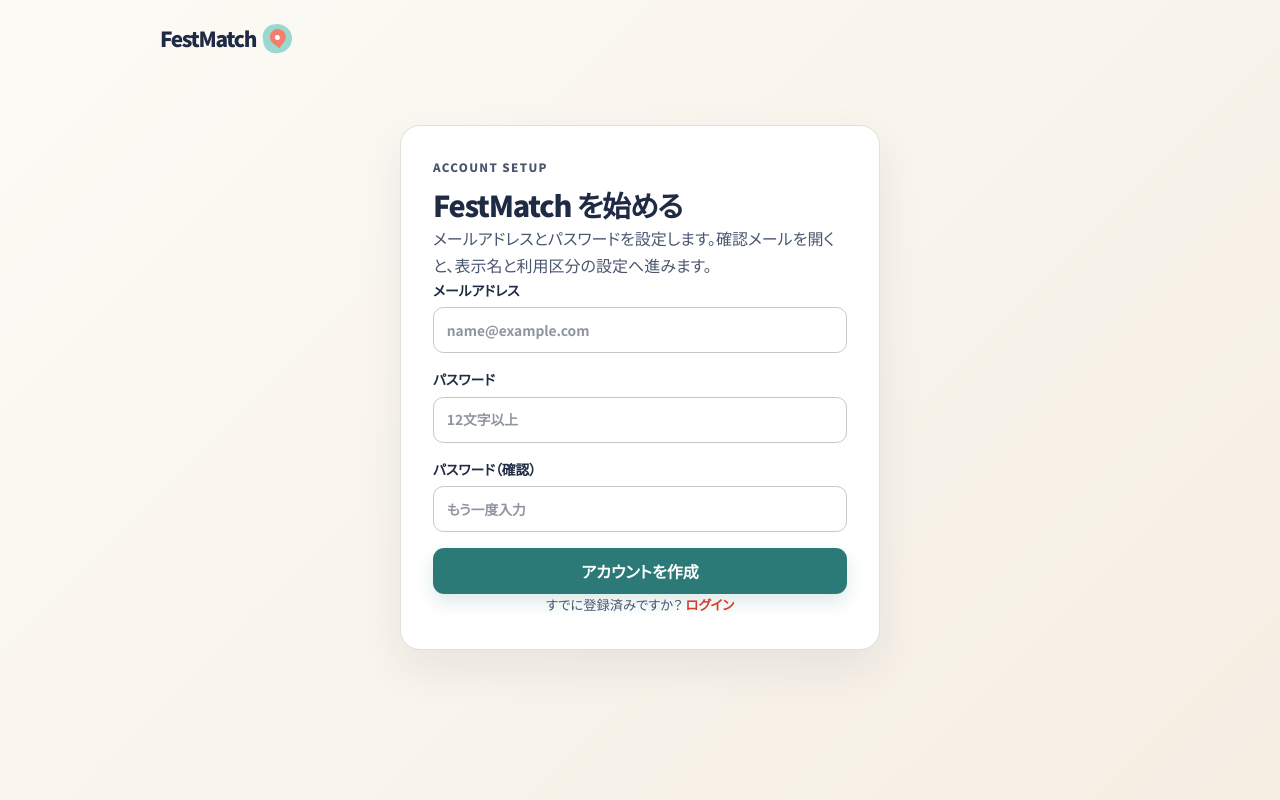
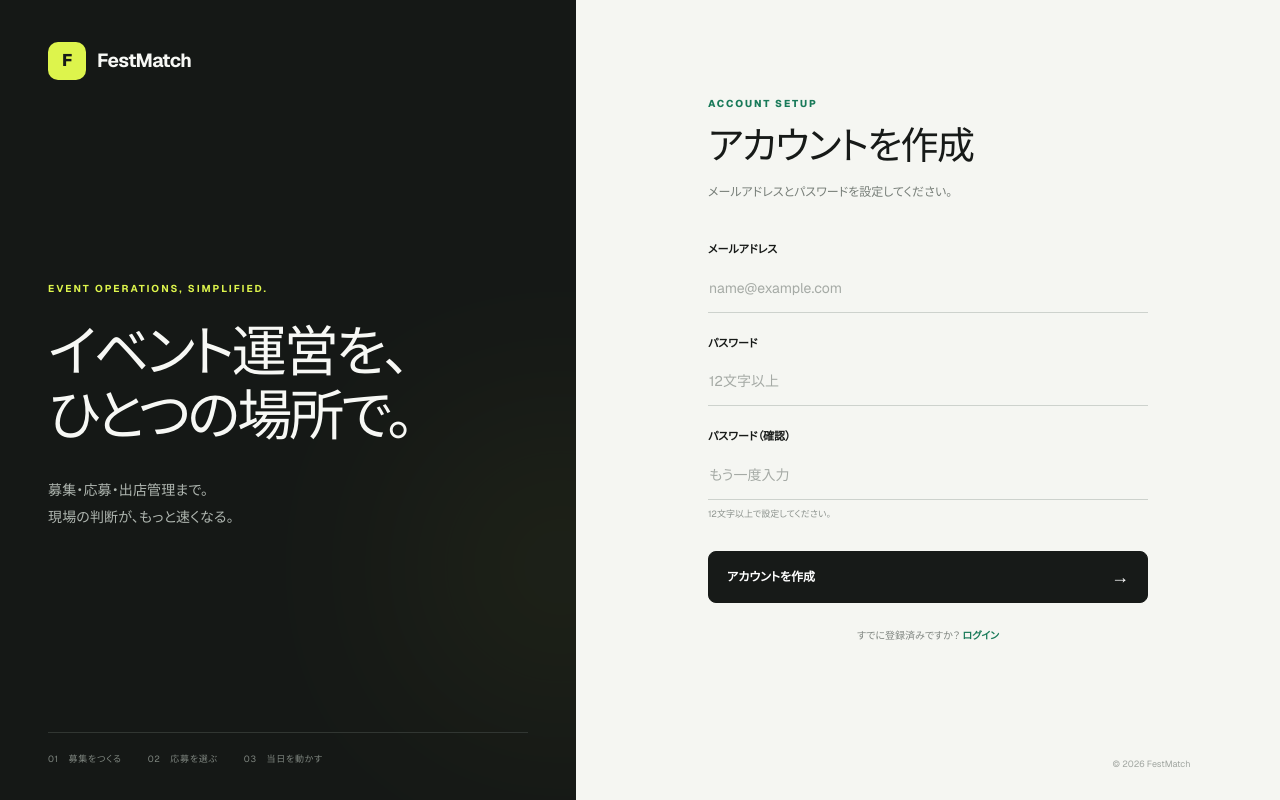
Before and after one commit to kokisuzu-code/festmatch, a Next.js app: page /signup in a window 1280 px wide. Built offline with nearby package versions, Linux system fonts and the light colour scheme; no server answers.

Commit message:
unify account setup screens

```diff
--- a/src/app/(auth)/forgot-password/page.tsx
+++ b/src/app/(auth)/forgot-password/page.tsx
@@ -3,9 +3,10 @@
 import { Suspense, useState } from "react"
 import Link from "next/link"
 import { useSearchParams } from "next/navigation"
-import BrandMark from "@/components/BrandMark"
+import AuthShell from "@/components/auth/AuthShell"
 import { APP_URL } from "@/lib/app"
 import { createClient } from "@/lib/supabase/client"
+import styles from "../login/login.module.css"
 
 export default function ForgotPasswordPage() {
   return <Suspense fallback={null}><ForgotPasswordForm /></Suspense>
@@ -35,5 +36,18 @@ function ForgotPasswordForm() {
     setMessage(error ? "リンクを送信できませんでした。入力内容を確認して、もう一度お試しください。" : "登録済みの場合は、パスワード設定用のリンクを送信しました。メールをご確認ください。")
   }
 
-  return <div className="auth-page"><header className="auth-header"><BrandMark /></header><section className="auth-card"><p className="eyebrow">PASSWORD RESET</p><h1>パスワードを設定</h1><p>登録済みのメールアドレスへ、パスワード設定用リンクを送信します。</p><form className="form-stack" onSubmit={submit}><label className="field">メールアドレス<input required type="email" autoComplete="email" value={email} onChange={(event) => setEmail(event.target.value)} placeholder="name@example.com" /></label>{message && <p className="form-message" role="status">{message}</p>}<button className="button button-primary" disabled={submitting}>{submitting ? "送信中" : "設定リンクを送る"}</button></form><p className="form-subtle"><Link href="/login">ログインに戻る</Link></p></section></div>
+  return (
+    <AuthShell
+      eyebrow="PASSWORD RESET"
+      title="パスワードを再設定"
+      description="登録済みのメールアドレスへ設定用リンクを送信します。"
+      footer={<Link href="/login">ログインに戻る</Link>}
+    >
+      <form className={styles.form} onSubmit={submit}>
+        <label><span>メールアドレス</span><input required type="email" autoComplete="email" value={email} onChange={(event) => setEmail(event.target.value)} placeholder="name@example.com" /></label>
+        {message && <p className={styles.message} role="status">{message}</p>}
+        <button className={styles.submit} disabled={submitting}><span>{submitting ? "送信中…" : "設定リンクを送る"}</span>{!submitting && <span aria-hidden="true">→</span>}</button>
+      </form>
+    </AuthShell>
+  )
 }
--- a/src/app/(auth)/login/login.module.css
+++ b/src/app/(auth)/login/login.module.css
@@ -157,13 +157,62 @@
 .form input:focus { border-bottom-color: #197a59; }
 .form input::placeholder { color: #a5aaa5; }
 
+.hint {
+  color: #8d938e;
+  font-size: 9px;
+  line-height: 1.5;
+  margin: -14px 0 0;
+}
+
+.notice {
+  background: #edf4ef;
+  border: 1px solid #d7e5db;
+  border-radius: 8px;
+  color: #315b49;
+  font-size: 10px;
+  line-height: 1.7;
+  margin: 0;
+  padding: 13px 14px;
+}
+
+.roleField {
+  border: 0;
+  display: grid;
+  gap: 10px;
+  margin: 0;
+  min-width: 0;
+  padding: 0;
+}
+.roleField legend {
+  font-size: 11px;
+  font-weight: 600;
+  margin-bottom: 9px;
+  padding: 0;
+}
+.roleChoice { display: grid; gap: 9px; grid-template-columns: 1fr 1fr; }
+.roleChoice label { cursor: pointer; position: relative; }
+.roleChoice input { opacity: 0; position: absolute; }
+.roleChoice label > span {
+  border: 1px solid #d5d9d5;
+  border-radius: 8px;
+  display: grid;
+  gap: 4px;
+  padding: 13px;
+  transition: border-color .18s ease, background .18s ease;
+}
+.roleChoice strong { font-size: 11px; font-weight: 650; }
+.roleChoice small { color: #858b86; font-size: 8px; line-height: 1.5; }
+.roleChoice input:checked + span { background: #edf4ef; border-color: #197a59; }
+.roleChoice input:disabled + span { cursor: not-allowed; opacity: .45; }
+
 .passwordLink {
   font-size: 10px;
   margin-top: -11px;
   text-align: right;
 }
 .passwordLink a,
-.signup a {
+.signup a,
+.footerLink a {
   color: #197a59;
   font-weight: 650;
 }
@@ -205,6 +254,13 @@
   margin: 25px 0 0;
   text-align: center;
 }
+.footerLink {
+  color: #818782;
+  font-size: 10px;
+  margin: 25px 0 0;
+  text-align: center;
+}
+.loading { background: #f5f6f2; min-height: 100vh; }
 .legal { color: #a1a6a1; font-size: 9px; margin-top: auto; text-align: right; }
 
 @media (max-width: 820px) {
@@ -215,6 +271,7 @@
   .formWrap { margin: auto; padding: 64px 0; }
   .heading { margin-bottom: 32px; }
   .heading h2 { font-size: 34px; }
+  .roleChoice { grid-template-columns: 1fr; }
   .legal { text-align: center; }
 }
 
--- a/src/app/(auth)/login/page.tsx
+++ b/src/app/(auth)/login/page.tsx
@@ -3,6 +3,7 @@
 import { Suspense, useState } from "react"
 import Link from "next/link"
 import { useSearchParams } from "next/navigation"
+import AuthShell from "@/components/auth/AuthShell"
 import { createClient } from "@/lib/supabase/client"
 import styles from "./login.module.css"
 
@@ -40,43 +41,14 @@ function LoginForm() {
   const forgotPasswordHref = claim ? `/forgot-password?claim=${encodeURIComponent(claim)}` : "/forgot-password"
 
   return (
-    <main className={styles.page}>
-      <section className={styles.story} aria-label="FestMatchの紹介">
-        <Link className={styles.brand} href="/" aria-label="FestMatch ホーム">
-          <span className={styles.brandIcon}>F</span>
-          <span>FestMatch</span>
-        </Link>
-
-        <div className={styles.storyCopy}>
-          <p className={styles.kicker}>EVENT OPERATIONS, SIMPLIFIED.</p>
-          <h1>イベント運営を、<br />ひとつの場所で。</h1>
-          <p>募集・応募・出店管理まで。<br />現場の判断が、もっと速くなる。</p>
-        </div>
-
-        <div className={styles.storyFooter}>
-          <span>01　募集をつくる</span>
-          <span>02　応募を選ぶ</span>
-          <span>03　当日を動かす</span>
-        </div>
-        <div className={styles.glow} aria-hidden="true" />
-      </section>
-
-      <section className={styles.access}>
-        <div className={styles.mobileBrand}>
-          <span className={styles.brandIcon}>F</span>
-          <span>FestMatch</span>
-        </div>
-
-        <div className={styles.formWrap}>
-          <header className={styles.heading}>
-            <p>WELCOME BACK</p>
-            <h2>ログイン</h2>
-            <span>登録したアカウント情報を入力してください。</span>
-          </header>
-
-          {sessionExpired && <p className={styles.message} role="status">セッションの有効期限が切れました。もう一度ログインしてください。</p>}
-
-          <form className={styles.form} onSubmit={submit}>
+    <AuthShell
+      eyebrow="WELCOME BACK"
+      title="ログイン"
+      description="登録したアカウント情報を入力してください。"
+      footer={<>アカウントをお持ちでない方は <Link href={signupHref}>新規登録</Link></>}
+    >
+      {sessionExpired && <p className={styles.message} role="status">セッションの有効期限が切れました。もう一度ログインしてください。</p>}
+      <form className={styles.form} onSubmit={submit}>
             <label>
               <span>メールアドレス</span>
               <input
@@ -105,13 +77,7 @@ function LoginForm() {
               <span>{submitting ? "ログイン中…" : "ログイン"}</span>
               {!submitting && <span aria-hidden="true">→</span>}
             </button>
-          </form>
-
-          <p className={styles.signup}>アカウントをお持ちでない方は <Link href={signupHref}>新規登録</Link></p>
-        </div>
-
-        <footer className={styles.legal}>© 2026 FestMatch</footer>
-      </section>
-    </main>
+      </form>
+    </AuthShell>
   )
 }
--- a/src/app/(auth)/reset-password/page.tsx
+++ b/src/app/(auth)/reset-password/page.tsx
@@ -3,8 +3,9 @@
 import { Suspense, useState } from "react"
 import Link from "next/link"
 import { useSearchParams } from "next/navigation"
-import BrandMark from "@/components/BrandMark"
+import AuthShell from "@/components/auth/AuthShell"
 import { createClient } from "@/lib/supabase/client"
+import styles from "../login/login.module.css"
 
 export default function ResetPasswordPage() {
   return <Suspense fallback={null}><ResetPasswordForm /></Suspense>
@@ -43,5 +44,19 @@ function ResetPasswordForm() {
     window.location.assign(claim ? `/claim?token=${encodeURIComponent(claim)}` : "/dashboard")
   }
 
-  return <div className="auth-page"><header className="auth-header"><BrandMark /></header><section className="auth-card"><p className="eyebrow">NEW PASSWORD</p><h1>新しいパスワード</h1><p>12文字以上の新しいパスワードを設定してください。</p><form className="form-stack" onSubmit={submit}><label className="field">新しいパスワード<input required type="password" autoComplete="new-password" minLength={12} value={password} onChange={(event) => setPassword(event.target.value)} /></label><label className="field">パスワード（確認）<input required type="password" autoComplete="new-password" minLength={12} value={confirmation} onChange={(event) => setConfirmation(event.target.value)} /></label>{message && <p className="form-message" role="alert">{message}</p>}<button className="button button-primary" disabled={submitting}>{submitting ? "保存中" : "パスワードを設定"}</button></form><p className="form-subtle"><Link href="/login">ログインに戻る</Link></p></section></div>
+  return (
+    <AuthShell
+      eyebrow="NEW PASSWORD"
+      title="新しいパスワード"
+      description="12文字以上の新しいパスワードを設定してください。"
+      footer={<Link href="/login">ログインに戻る</Link>}
+    >
+      <form className={styles.form} onSubmit={submit}>
+        <label><span>新しいパスワード</span><input required type="password" autoComplete="new-password" minLength={12} value={password} onChange={(event) => setPassword(event.target.value)} placeholder="12文字以上" /></label>
+        <label><span>パスワード（確認）</span><input required type="password" autoComplete="new-password" minLength={12} value={confirmation} onChange={(event) => setConfirmation(event.target.value)} placeholder="もう一度入力" /></label>
+        {message && <p className={styles.message} role="alert">{message}</p>}
+        <button className={styles.submit} disabled={submitting}><span>{submitting ? "保存中…" : "パスワードを設定"}</span>{!submitting && <span aria-hidden="true">→</span>}</button>
+      </form>
+    </AuthShell>
+  )
 }
--- a/src/app/(auth)/signup/page.tsx
+++ b/src/app/(auth)/signup/page.tsx
@@ -3,9 +3,10 @@
 import { Suspense, useState } from 'react'
 import Link from 'next/link'
 import { useSearchParams } from 'next/navigation'
-import BrandMark from '@/components/BrandMark'
+import AuthShell from '@/components/auth/AuthShell'
 import { createClient } from '@/lib/supabase/client'
 import { APP_URL } from '@/lib/app'
+import styles from '../login/login.module.css'
 
 export default function SignupPage() {
   return <Suspense fallback={null}><SignupForm /></Suspense>
@@ -49,5 +50,21 @@ function SignupForm() {
     setMessage('確認メールを送信しました。メール内のリンクを開いて登録を完了してください。')
   }
 
-  return <div className="auth-page"><header className="auth-header"><BrandMark /></header><section className="auth-card"><p className="eyebrow">ACCOUNT SETUP</p><h1>FestMatch を始める</h1><p>メールアドレスとパスワードを設定します。確認メールを開くと、表示名と利用区分の設定へ進みます。</p><form className="form-stack" onSubmit={submit}><label className="field">メールアドレス<input required type="email" autoComplete="email" value={email} onChange={(event) => setEmail(event.target.value)} placeholder="name@example.com" /></label><label className="field">パスワード<input required type="password" autoComplete="new-password" minLength={12} value={password} onChange={(event) => setPassword(event.target.value)} placeholder="12文字以上" /></label><label className="field">パスワード（確認）<input required type="password" autoComplete="new-password" minLength={12} value={confirmation} onChange={(event) => setConfirmation(event.target.value)} placeholder="もう一度入力" /></label>{message && <p className="form-message" role="status">{message}</p>}<button className="button button-primary" disabled={submitting}>{submitting ? '作成中' : 'アカウントを作成'}</button></form><p className="form-subtle">すでに登録済みですか？ <Link href="/login">ログイン</Link></p></section></div>
+  return (
+    <AuthShell
+      eyebrow="ACCOUNT SETUP"
+      title="アカウントを作成"
+      description="メールアドレスとパスワードを設定してください。"
+      footer={<>すでに登録済みですか？ <Link href="/login">ログイン</Link></>}
+    >
+      <form className={styles.form} onSubmit={submit}>
+        <label><span>メールアドレス</span><input required type="email" autoComplete="email" value={email} onChange={(event) => setEmail(event.target.value)} placeholder="name@example.com" /></label>
+        <label><span>パスワード</span><input required type="password" autoComplete="new-password" minLength={12} value={password} onChange={(event) => setPassword(event.target.value)} placeholder="12文字以上" /></label>
+        <label><span>パスワード（確認）</span><input required type="password" autoComplete="new-password" minLength={12} value={confirmation} onChange={(event) => setConfirmation(event.target.value)} placeholder="もう一度入力" /></label>
+        <p className={styles.hint}>12文字以上で設定してください。</p>
+        {message && <p className={styles.message} role="status">{message}</p>}
+        <button className={styles.submit} disabled={submitting}><span>{submitting ? '作成中…' : 'アカウントを作成'}</span>{!submitting && <span aria-hidden="true">→</span>}</button>
+      </form>
+    </AuthShell>
+  )
 }
--- /dev/null
+++ b/src/components/auth/AuthShell.tsx
@@ -0,0 +1,59 @@
+import Link from 'next/link'
+import styles from '@/app/(auth)/login/login.module.css'
+
+export default function AuthShell({
+  eyebrow,
+  title,
+  description,
+  children,
+  footer,
+}: {
+  eyebrow: string
+  title: string
+  description: string
+  children: React.ReactNode
+  footer?: React.ReactNode
+}) {
+  return (
+    <main className={styles.page}>
+      <section className={styles.story} aria-label="FestMatchの紹介">
+        <Link className={styles.brand} href="/" aria-label="FestMatch ホーム">
+          <span className={styles.brandIcon}>F</span>
+          <span>FestMatch</span>
+        </Link>
+
+        <div className={styles.storyCopy}>
+          <p className={styles.kicker}>EVENT OPERATIONS, SIMPLIFIED.</p>
+          <h1>イベント運営を、<br />ひとつの場所で。</h1>
+          <p>募集・応募・出店管理まで。<br />現場の判断が、もっと速くなる。</p>
+        </div>
+
+        <div className={styles.storyFooter}>
+          <span>01　募集をつくる</span>
+          <span>02　応募を選ぶ</span>
+          <span>03　当日を動かす</span>
+        </div>
+        <div className={styles.glow} aria-hidden="true" />
+      </section>
+
+      <section className={styles.access}>
+        <Link className={styles.mobileBrand} href="/" aria-label="FestMatch ホーム">
+          <span className={styles.brandIcon}>F</span>
+          <span>FestMatch</span>
+        </Link>
+
+        <div className={styles.formWrap}>
+          <header className={styles.heading}>
+            <p>{eyebrow}</p>
+            <h2>{title}</h2>
+            <span>{description}</span>
+          </header>
+          {children}
+          {footer && <div className={styles.footerLink}>{footer}</div>}
+        </div>
+
+        <footer className={styles.legal}>© 2026 FestMatch</footer>
+      </section>
+    </main>
+  )
+}
--- a/src/components/public/ClaimApplicationForm.tsx
+++ b/src/components/public/ClaimApplicationForm.tsx
@@ -2,9 +2,10 @@
 
 import { useState } from "react"
 import { useRouter } from "next/navigation"
+import styles from "@/app/(auth)/login/login.module.css"
 
 export default function ClaimApplicationForm({ token }: { token: string }) {
   const [message, setMessage] = useState(""); const [sending, setSending] = useState(false); const router = useRouter()
   async function claim() { setSending(true); setMessage(""); const response = await fetch("/api/claim", { method: "POST", headers: { "content-type": "application/json" }, body: JSON.stringify({ token }) }); const body = await response.json(); if (response.ok) router.replace("/vendor/applications"); else { setSending(false); setMessage(body.error ?? "応募を完了できませんでした。") } }
-  return <section className="claim-card"><p className="eyebrow">APPLICATION CLAIM</p><h1>応募を完了する</h1><p>ログイン済みのメールアドレスと応募時のメールアドレスが一致すると、ベンダープロフィールと正式応募が作成されます。</p><button className="button button-primary" disabled={sending} onClick={claim}>{sending ? "確認中" : "応募を完了する"}</button>{message && <p className="form-message">{message}</p>}</section>
+  return <div className={styles.form}><p className={styles.notice}>ログイン中のメールアドレスと応募時のメールアドレスが一致する場合、ベンダープロフィールと正式応募を作成します。</p><button className={styles.submit} disabled={sending} onClick={claim}><span>{sending ? "確認中…" : "応募を完了する"}</span>{!sending && <span aria-hidden="true">→</span>}</button>{message && <p className={styles.message} role="alert">{message}</p>}</div>
 }
```
Also changed, not shown: src/app/(auth)/onboarding/page.tsx (+23 -23 lines), src/app/claim/page.tsx (+5 -3 lines).
